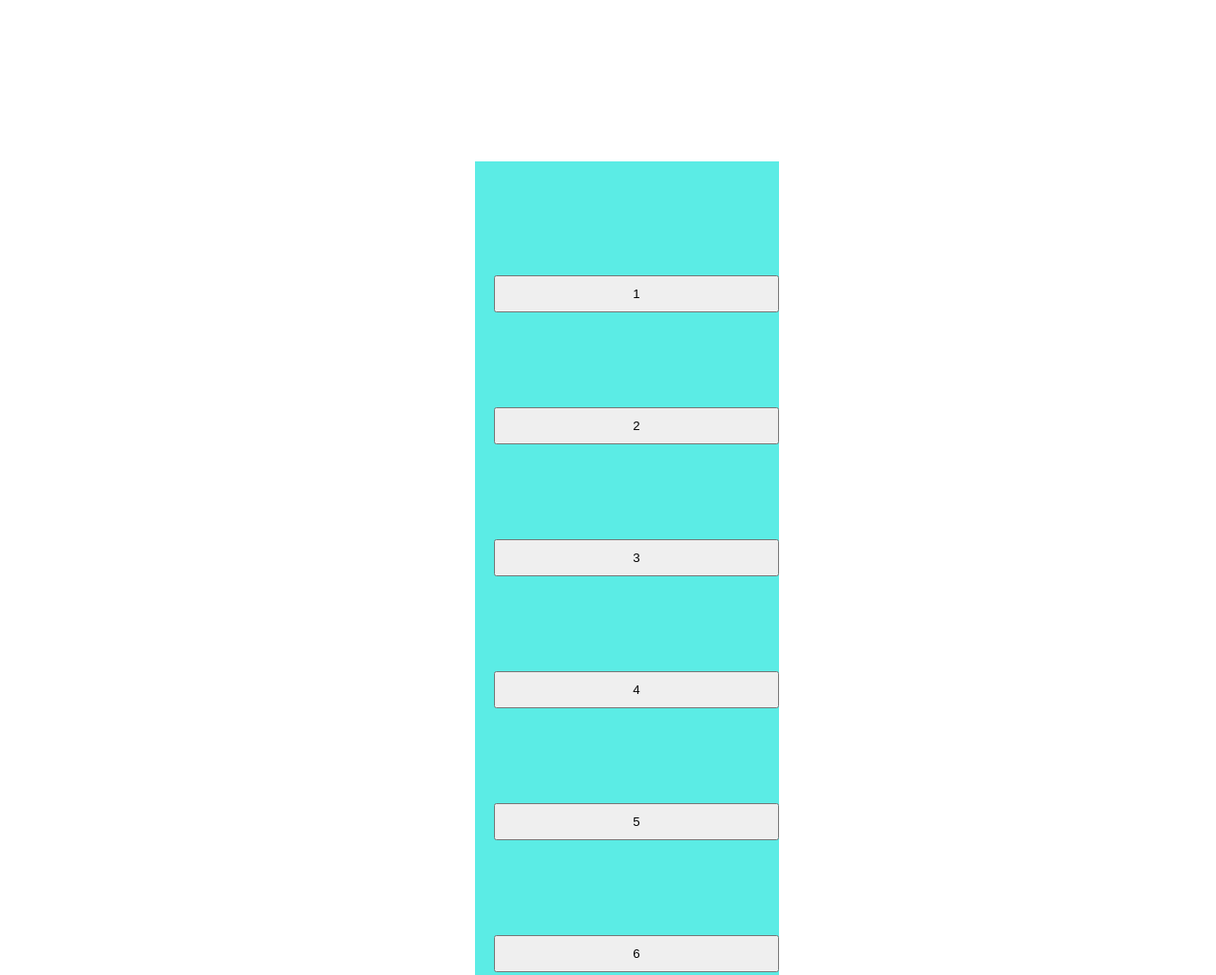
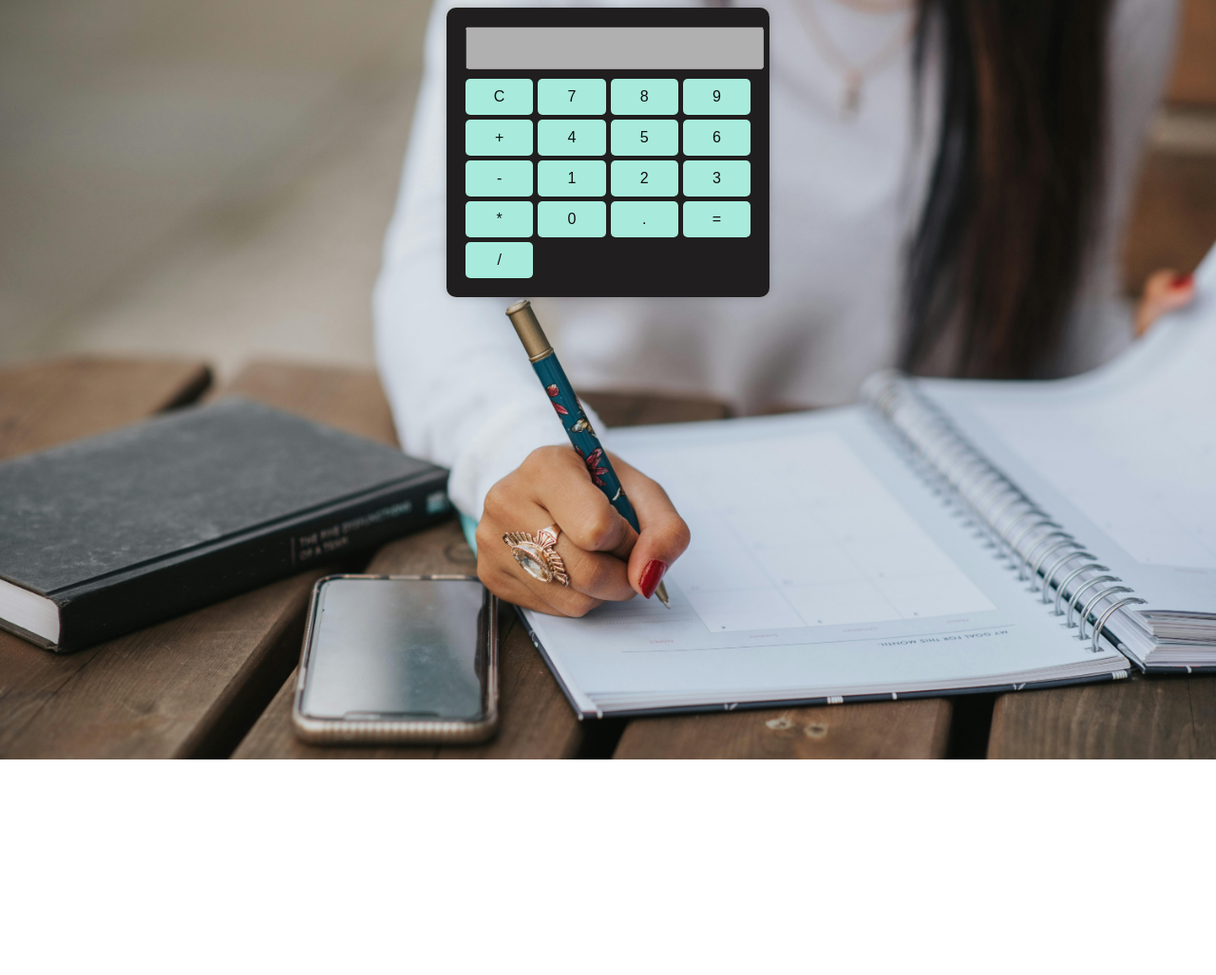
Before and after one commit to Adrimoraesss/calculadora01, a plain HTML site: page index.html in a window 1280 px wide. Shown: the top 1027 px of the page at 95% size. After the commit the page ends 800 px from the top, so only its background shows below. Drawn offline with Linux system fonts and the light colour scheme.

Commit message:
Add files via upload

```diff
--- a/index.html
+++ b/index.html
@@ -3,30 +3,32 @@
 <head>
     <meta charset="UTF-8">
     <meta name="viewport" content="width=device-width, initial-scale=1.0">
-    <title>Calculadora Simples</title>
+    <title>Calculadora</title>
     <link rel="stylesheet" href="style.css">
 </head>
 <body>
-
-<div class="calculator">
-    <div class="buttons">
-        <button>1</button>
-        <button>2</button>
-        <button>3</button>
-        <button>4</button>
-        <button>5</button>
-        <button>6</button>
-        <button>7</button>
-        <button>8</button>
-        <button>9</button>
-        <button>-</button>
-        <button>+</button>
-        <button>*</button>
-        <button>/</button>
-        <button>c</button>
-        <button>0</button>
+    <div class="calculator">
+        <input type="text" id="display" disabled>
+        <div class="buttons">
+            <button onclick="clearDisplay()">C</button>
+            <button onclick="appendToDisplay('7')">7</button>
+            <button onclick="appendToDisplay('8')">8</button>
+            <button onclick="appendToDisplay('9')">9</button>
+            <button onclick="appendToDisplay('+')">+</button>
+            <button onclick="appendToDisplay('4')">4</button>
+            <button onclick="appendToDisplay('5')">5</button>
+            <button onclick="appendToDisplay('6')">6</button>
+            <button onclick="appendToDisplay('-')">-</button>
+            <button onclick="appendToDisplay('1')">1</button>
+            <button onclick="appendToDisplay('2')">2</button>
+            <button onclick="appendToDisplay('3')">3</button>
+            <button onclick="appendToDisplay('*')">*</button>
+            <button onclick="appendToDisplay('0')">0</button>
+            <button onclick="appendToDisplay('.')">.</button>
+            <button onclick="calculate()">=</button>
+            <button onclick="appendToDisplay('/')">/</button>
+        </div>
     </div>
-</div>
-
+    <script src="script.js"></script>
 </body>
 </html>
--- /dev/null
+++ b/script.js
@@ -0,0 +1,16 @@
+function appendToDisplay(value) {
+    document.getElementById('display').value += value;
+}
+
+function clearDisplay() {
+    document.getElementById('display').value = '';
+}
+
+function calculate() {
+    try {
+        const result = eval(document.getElementById('display').value);
+        document.getElementById('display').value = result;
+    } catch (error) {
+        document.getElementById('display').value = 'Error';
+    }
+}
--- a/style.css
+++ b/style.css
@@ -1,20 +1,45 @@
-*{
-    width: 300px;
-    margin: 50px auto;
-    padding: 10px;
+.calculator {
+    max-width: 300px;
+    margin: 0 auto;
+    padding: 20px;
+    background-color: #201e1e;
+    border-radius: 10px;
+    box-shadow: 0 0 10px rgba(0, 0, 0, 0.2);
+
 }
 
-.calculator{
-    background-color: rgb(91, 236, 229);
-    justify-items: grid;
+#display {
+    width: calc(100% - 10px);
+    margin-bottom: 10px;
+    padding: 10px;
+    font-size: 18px;
 }
 
-.button{
+.buttons {
+    display: grid;
+    grid-template-columns: repeat(4, 1fr);
+    gap: 5px;
+}
 
-    width: 30px;
+button {
     padding: 10px;
-    margin: 5px px 1%;
+    font-size: 16px;
     border: none;
     border-radius: 5px;
-    background-color: rgb(12, 136, 245);
+    cursor: pointer;
+    background-color: #a8ebdc;
+    color: rgb(15, 14, 14);
 }
+
+button:hover {
+    background-color: #00ffb3;
+}
+
+button:active {
+    background-color: #1c3a1d;
+}
+
+body{
+    background-image: url(pexels-anete-lusina-5239793.jpg); background-position: top;
+     background-size:cover;
+}
```
Also changed, not shown: pexels-anete-lusina-5239793.jpg (added).
